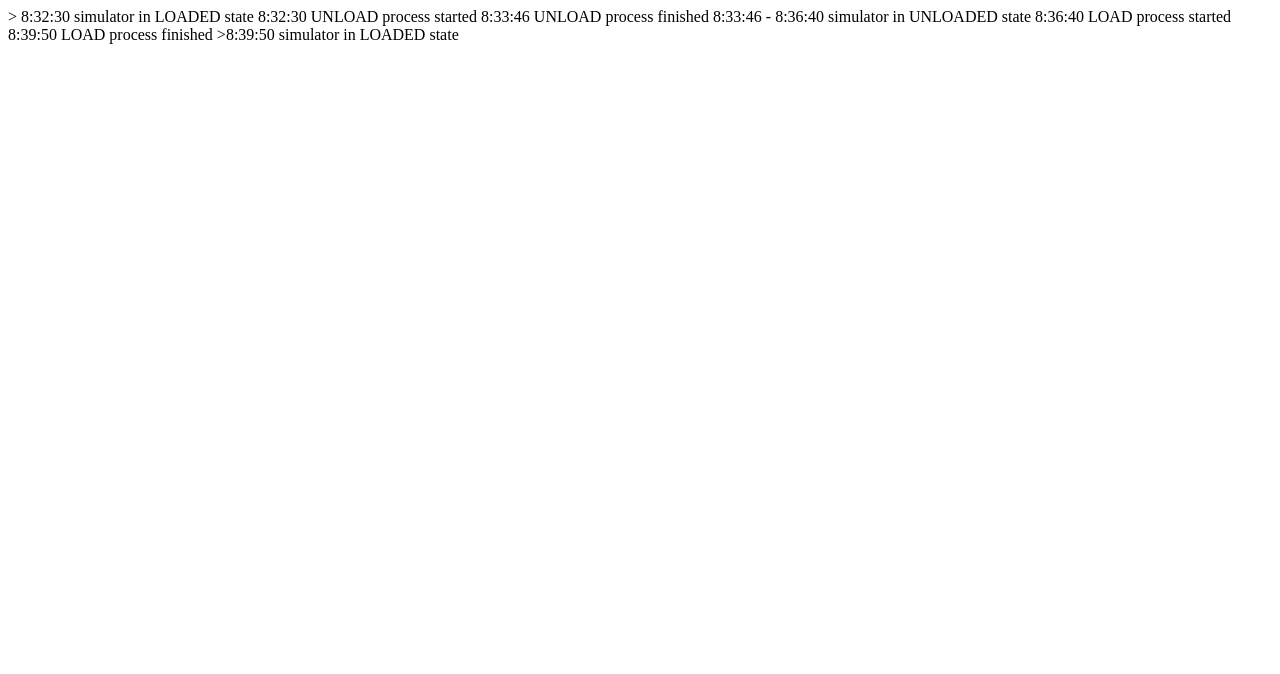
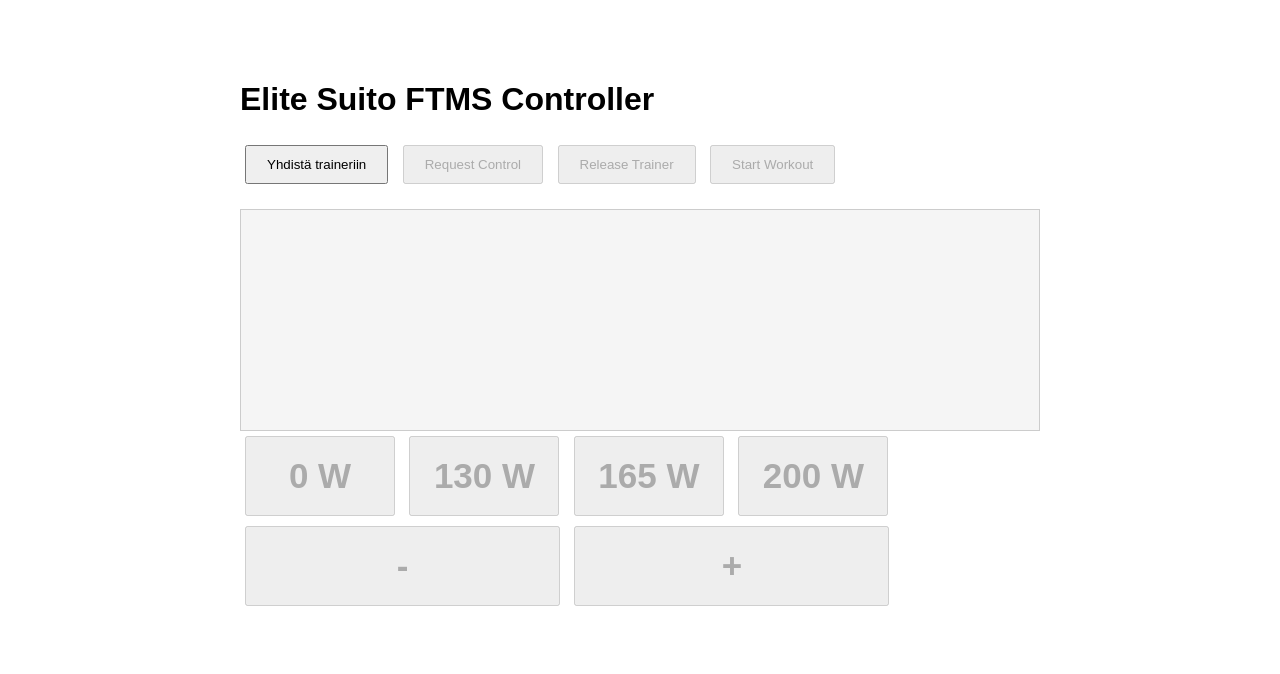
Before and after one commit to tonitk74/EliteControl, a plain HTML site: page index.html in a window 1280 px wide. Drawn offline with Linux system fonts and the light colour scheme.

Commit message:
Add files via upload

```diff
--- a/index.html
+++ b/index.html
@@ -1,7 +1,84 @@
-> 8:32:30 simulator in LOADED state
-8:32:30 UNLOAD process started
-8:33:46 UNLOAD process finished
-8:33:46 - 8:36:40 simulator in UNLOADED state
-8:36:40 LOAD process started
-8:39:50 LOAD process finished
->8:39:50 simulator in LOADED state
+<!DOCTYPE html>
+<html lang="fi">
+<head>
+    <meta charset="UTF-8">
+    <meta name="viewport" content="width=device-width, initial-scale=1.0">
+    <title>Elite Suito Controller</title>
+
+    <style>
+        body {
+            font-family: Arial, sans-serif;
+            max-width: 800px;
+            margin: 40px auto;
+            padding: 20px;
+        }
+
+        button {
+            padding: 10px 20px;
+            margin: 5px;
+        }
+
+		.bigPowerButton {
+			font-size: 35px;
+			font-weight: bold;
+			width: 150px;
+			height: 80px;
+		}
+
+        #log {
+            margin-top: 20px;
+            border: 1px solid #ccc;
+            padding: 10px;
+            height: 200px;
+            overflow-y: auto;
+            background: #f5f5f5;
+            font-family: Consolas, monospace;
+        }
+    </style>
+</head>
+<body>
+
+    <h1>Elite Suito FTMS Controller</h1>
+
+    <button id="connectBtn">
+        Yhdistä traineriin
+    </button>
+
+    <button id="requestControlBtn" disabled>
+        Request Control
+    </button>
+
+	<button id="releaseBtn" disabled>
+		Release Trainer
+	</button>
+
+	<button id="startBtn" disabled>
+		Start Workout
+	</button>
+
+    <div id="log"></div>
+
+	<button id="power0Btn" class="bigPowerButton" disabled>
+		0 W
+	</button>
+	<button id="power130Btn" class="bigPowerButton" disabled>
+		130 W
+	</button>
+	<button id="power165Btn" class="bigPowerButton" disabled>
+		165 W
+	</button>
+	<button id="power200Btn" class="bigPowerButton" disabled>
+		200 W
+	</button>
+
+	<button id="powerDownBtn" class="bigPowerButton" style="width: 315px;" disabled>
+		-
+	</button>
+	<button id="powerUpBtn" class="bigPowerButton" style="width: 315px;" disabled>
+		 +
+	</button>
+
+    <script src="EliteControl.js"></script>
+
+</body>
+</html>
```
